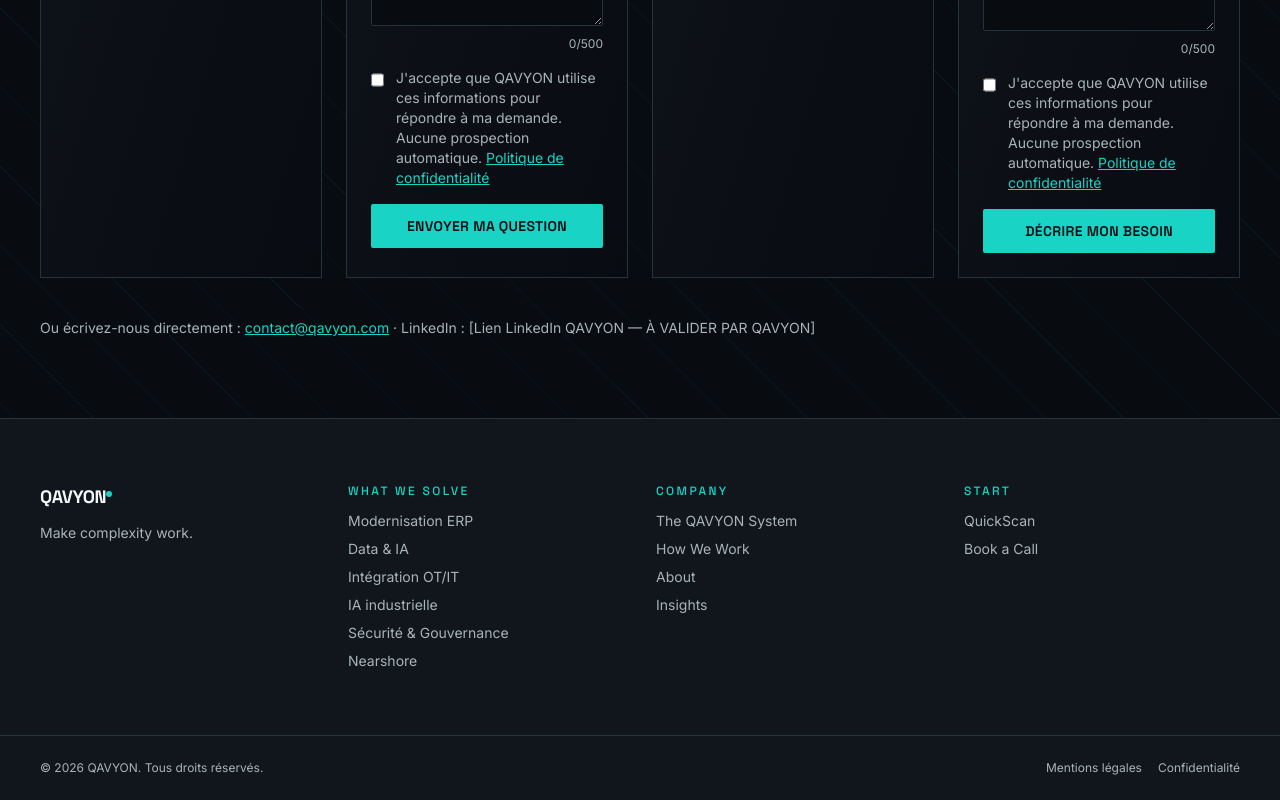
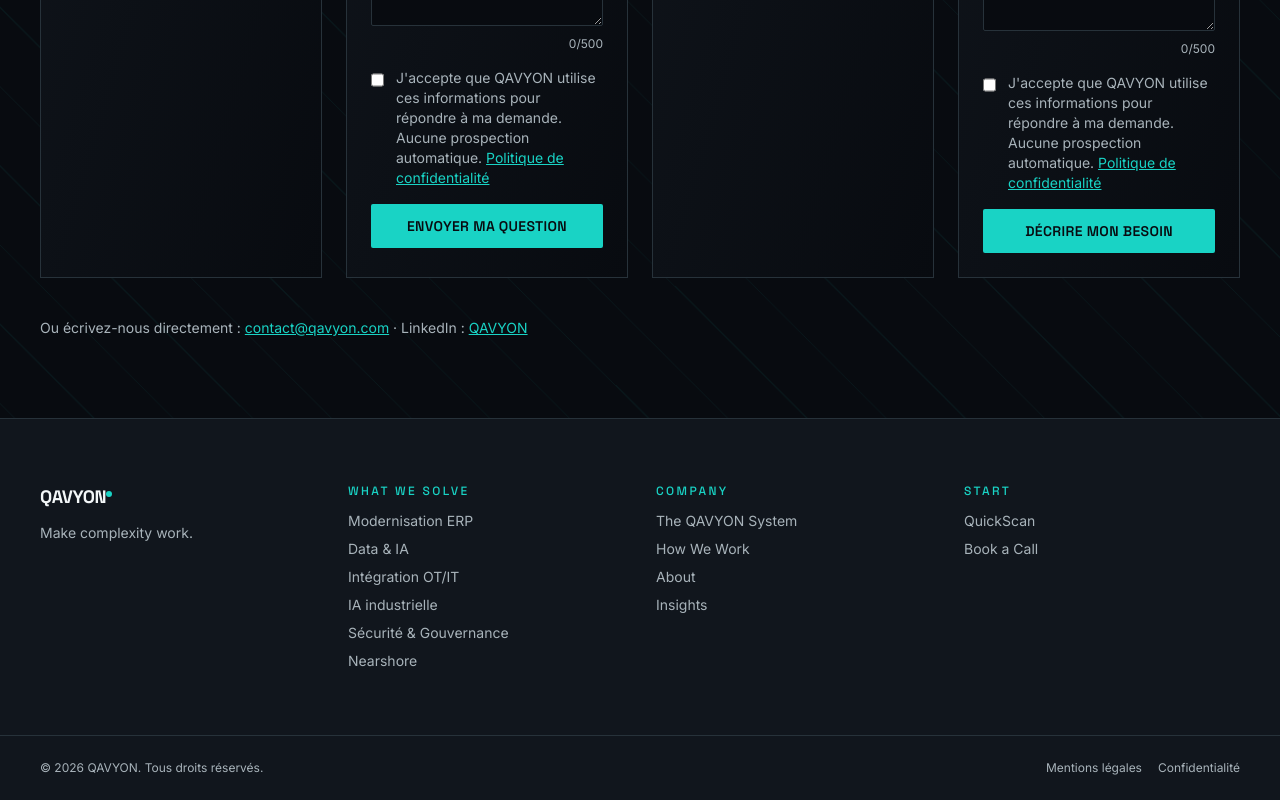
Before and after one commit to NouamaneAabi/qavyon-site, a Next.js app: page /about in a window 1280 px wide. Shown: the part 2625-3425 px from the top of the page. Built offline with nearby package versions, Linux system fonts and the light colour scheme.

Commit message:
ajout des infos qavyon

```diff
--- a/app/about/page.tsx
+++ b/app/about/page.tsx
@@ -40,7 +40,7 @@
           <div className="group relative overflow-hidden border border-steel bg-gradient-to-br from-carbon to-obsidian p-6 transition-colors duration-500 hover:border-cyan/50"><div className="mb-5 flex h-10 w-10 items-center justify-center rounded-full border border-cyan/30 text-xl text-cyan animate-pulse" aria-hidden="true">◷</div><h3 className="font-display text-xl font-semibold text-ice">Échanger 30 minutes</h3><p className="mt-4 text-sm leading-relaxed text-mist">Vous préférez en parler de vive voix ? Réservez 30 minutes avec un ingénieur senior.</p><p className="mt-3 text-sm leading-relaxed text-mist">Un vrai échange technique sur votre système — pas une démo commerciale. Vous repartez avec une lecture claire, que vous travailliez avec nous ou non.</p><Link href="/book" className="btn-secondary mt-6 w-full">Prendre rendez-vous</Link><div className="absolute bottom-0 left-0 h-px w-0 bg-cyan shadow-[0_0_16px_#19D3C5] transition-all duration-500 group-hover:w-full" /></div>
           <div className="group relative overflow-hidden border border-steel bg-gradient-to-br from-carbon to-obsidian p-6 transition-colors duration-500 hover:border-cyan/50"><div className="mb-5 flex h-10 w-10 items-center justify-center rounded-full border border-cyan/30 text-xl text-cyan animate-pulse" aria-hidden="true">＋</div><h3 className="font-display text-xl font-semibold text-ice">Renfort d'équipe / nearshore</h3><p className="mt-4 text-sm leading-relaxed text-mist">Besoin de capacité senior sur un projet en cours ?</p><p className="mt-3 text-sm leading-relaxed text-mist">Décrivez votre besoin, on vous dit rapidement ce qu'on peut mobiliser.</p><div className="mt-6"><ContactIntentForm intent="nearshore" /></div><div className="absolute bottom-0 left-0 h-px w-0 bg-cyan shadow-[0_0_16px_#19D3C5] transition-all duration-500 group-hover:w-full" /></div>
         </div>
-        <p className="mt-10 text-sm text-mist">Ou écrivez-nous directement : <a href="mailto:contact@qavyon.com" className="text-cyan underline">contact@qavyon.com</a> · LinkedIn : <span>[Lien LinkedIn QAVYON — À VALIDER PAR QAVYON]</span></p>
+        <p className="mt-10 text-sm text-mist">Ou écrivez-nous directement : <a href="mailto:contact@qavyon.com" className="text-cyan underline">contact@qavyon.com</a> · LinkedIn : <a href="https://www.linkedin.com/company/qavyon/home/" target="_blank" rel="noopener noreferrer" className="text-cyan underline">QAVYON</a></p>
       </div></section>
     </>
   );
```
